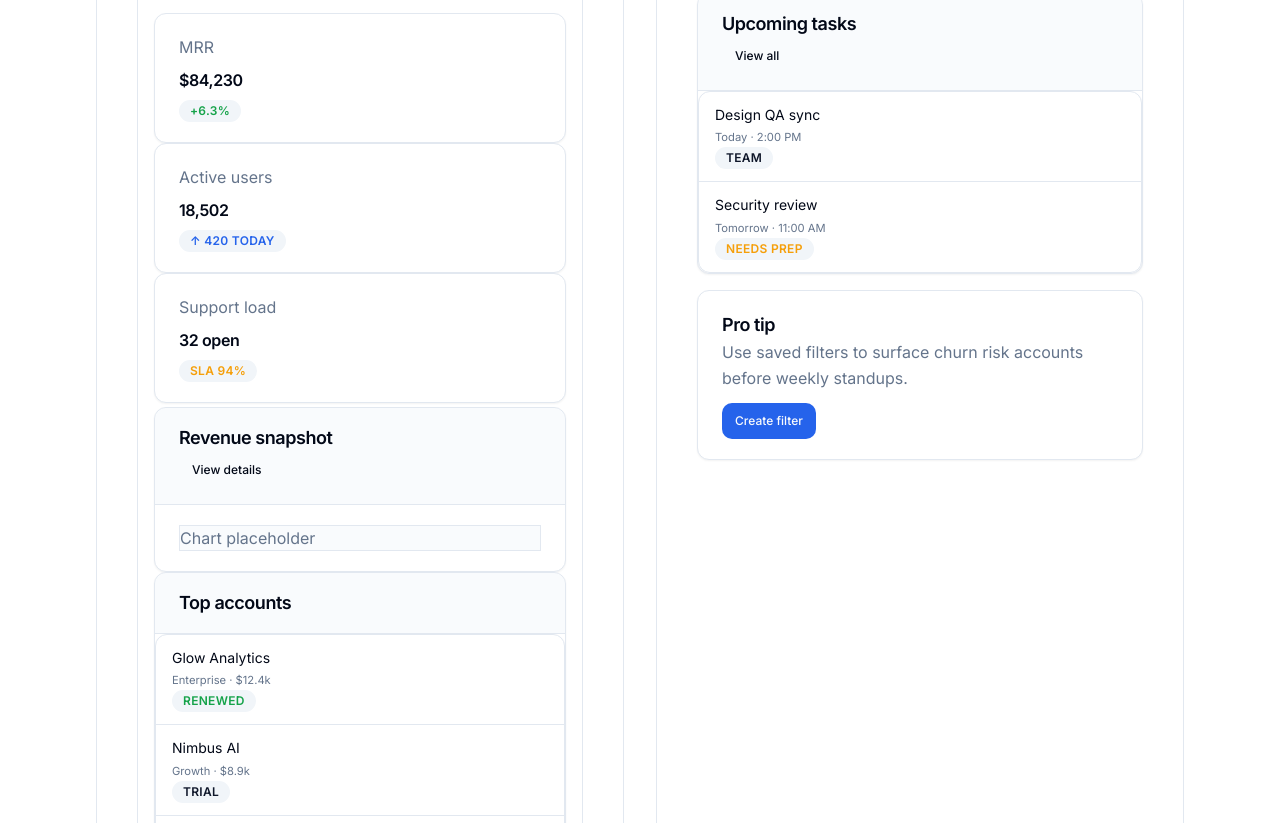
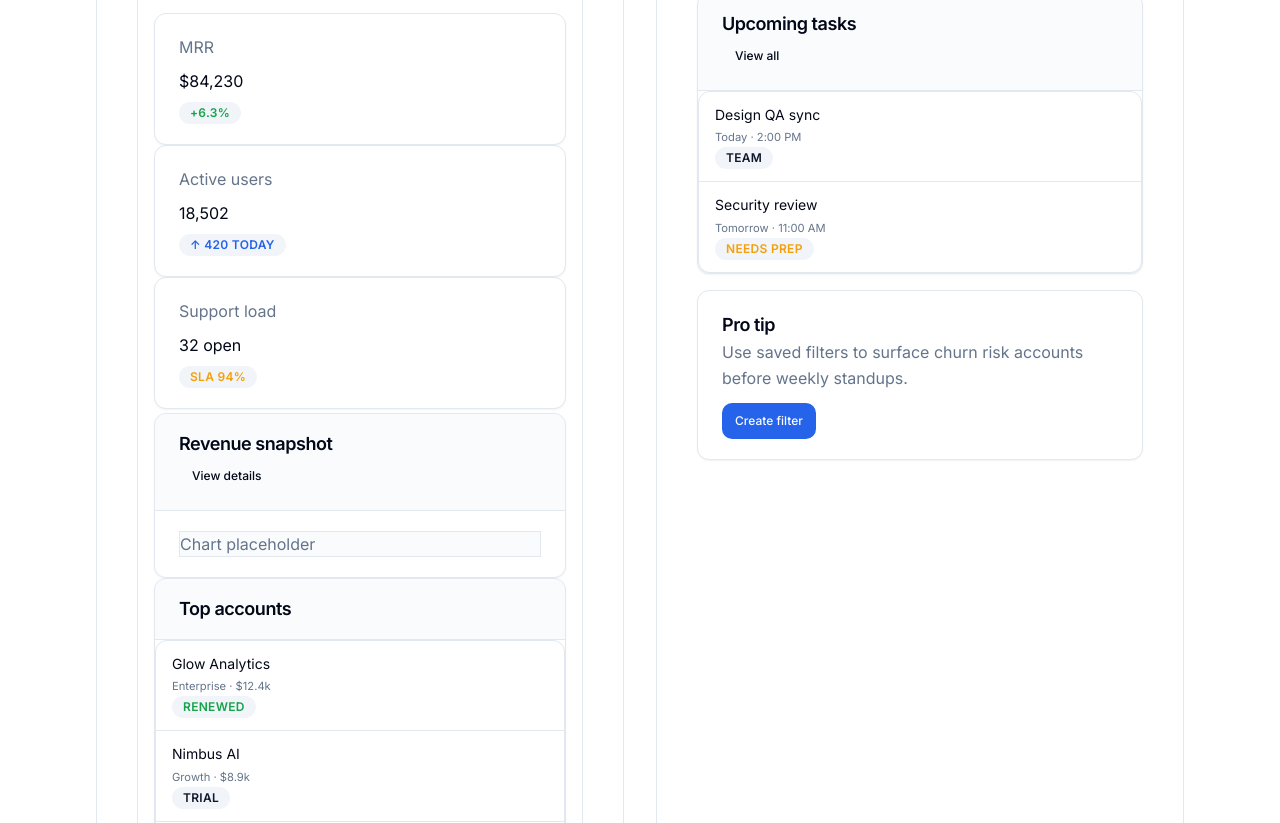
Before and after one commit to md-riaz/aeroUI, a website: page docs/blocks.html in a window 1280 px wide. Shown: the part 6030-6853 px from the top of the page. Drawn offline with nearby package versions, Linux system fonts and the light colour scheme.

Commit message:
Adjust headings and semantics for new sidebar layouts

```diff
--- a/docs/blocks.html
+++ b/docs/blocks.html
@@ -720,7 +720,7 @@
                           <div class="d-flex align-items-center gap-3 mb-4">
                             <span class="d-inline-flex align-items-center justify-content-center rounded-circle border border-primary-subtle px-3 py-2 text-primary fw-semibold">AU</span>
                             <div>
-                              <h3 class="h6 mb-0 text-foreground">Aurora UI</h3>
+                              <h4 class="h6 mb-0 text-foreground">Aurora UI</h4>
                               <small class="text-muted-foreground">Team plan</small>
                             </div>
                           </div>
@@ -740,7 +740,7 @@
                           <div class="d-flex flex-wrap align-items-center justify-content-between gap-3 mb-4">
                             <div>
                               <p class="text-muted-foreground small mb-1">Monday, 09:30 AM</p>
-                              <h2 class="h4 mb-0 text-foreground">Performance pulse</h2>
+                              <h4 class="h4 mb-0 text-foreground">Performance pulse</h4>
                             </div>
                             <div class="d-flex gap-2">
                               <button class="btn btn-outline" type="button">Export</button>
@@ -752,7 +752,7 @@
                               <div class="card h-100 border-border">
                                 <div class="card-body space-y-2">
                                   <p class="text-muted-foreground text-uppercase small mb-1">MRR</p>
-                                  <h3 class="h4 mb-0 text-foreground">$84,230</h3>
+                                  <p class="h4 mb-0 text-foreground">$84,230</p>
                                   <span class="badge bg-success-subtle text-success border border-success-subtle">+6.3%</span>
                                 </div>
                               </div>
@@ -761,7 +761,7 @@
                               <div class="card h-100 border-border">
                                 <div class="card-body space-y-2">
                                   <p class="text-muted-foreground text-uppercase small mb-1">Active users</p>
-                                  <h3 class="h4 mb-0 text-foreground">18,502</h3>
+                                  <p class="h4 mb-0 text-foreground">18,502</p>
                                   <span class="badge bg-primary-subtle text-primary border border-primary-subtle">↑ 420 today</span>
                                 </div>
                               </div>
@@ -770,7 +770,7 @@
                               <div class="card h-100 border-border">
                                 <div class="card-body space-y-2">
                                   <p class="text-muted-foreground text-uppercase small mb-1">Support load</p>
-                                  <h3 class="h4 mb-0 text-foreground">32 open</h3>
+                                  <p class="h4 mb-0 text-foreground">32 open</p>
                                   <span class="badge bg-warning-subtle text-warning border border-warning-subtle">SLA 94%</span>
                                 </div>
                               </div>
@@ -780,7 +780,7 @@
                             <div class="col-xl-7">
                               <div class="card h-100 border-border">
                                 <div class="card-header d-flex align-items-center justify-content-between">
-                                  <h4 class="card-title h6 mb-0 text-foreground">Revenue snapshot</h4>
+                                  <h5 class="card-title h6 mb-0 text-foreground">Revenue snapshot</h5>
                                   <button class="btn btn-sm btn-ghost" type="button">View details</button>
                                 </div>
                                 <div class="card-body">
@@ -793,7 +793,7 @@
                             <div class="col-xl-5">
                               <div class="card h-100 border-border">
                                 <div class="card-header">
-                                  <h4 class="card-title h6 mb-0 text-foreground">Top accounts</h4>
+                                  <h5 class="card-title h6 mb-0 text-foreground">Top accounts</h5>
                                 </div>
                                 <ul class="list-group list-group-flush">
                                   <li class="list-group-item d-flex align-items-center justify-content-between">
```
Also changed, not shown: docs/components.html (+4 -4 lines).
